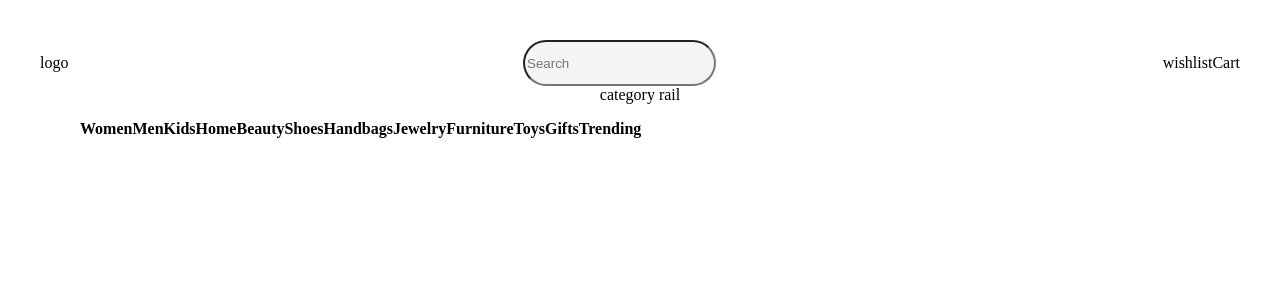
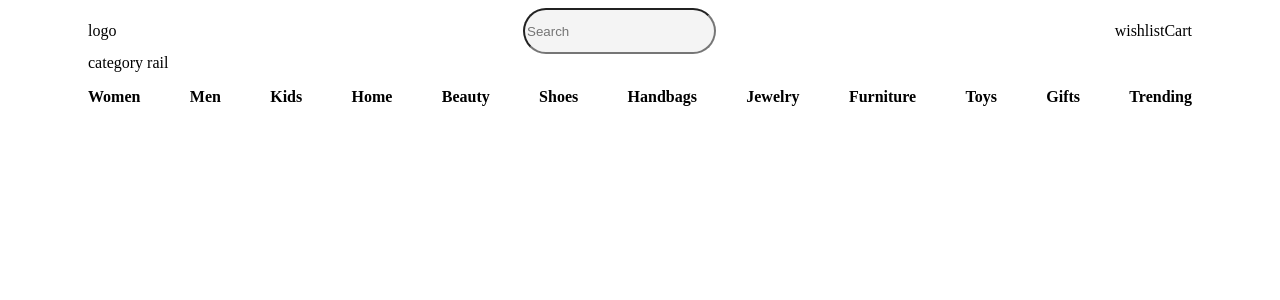
Before and after one commit to Mount-Blanc/MacyClone, a React (Vite) app in the folder MacyClone/: page / in a window 1280 px wide. Shown: the top 300 px of the page. Built offline with nearby package versions, Linux system fonts and the light colour scheme.

Commit message:
added wrapper to header

```diff
--- a/MacyClone/src/App.css
+++ b/MacyClone/src/App.css
@@ -1,45 +1,3 @@
-#root {
-  max-width: 1280px;
-  margin: 0 auto;
-  padding: 2rem;
-  text-align: center;
-}
-
-.logo {
-  height: 6em;
-  padding: 1.5em;
-  will-change: filter;
-  transition: filter 300ms;
-}
-.logo:hover {
-  filter: drop-shadow(0 0 2em #646cffaa);
-}
-.logo.react:hover {
-  filter: drop-shadow(0 0 2em #61dafbaa);
-}
-
-@keyframes logo-spin {
-  from {
-    transform: rotate(0deg);
-  }
-  to {
-    transform: rotate(360deg);
-  }
-}
-
-@media (prefers-reduced-motion: no-preference) {
-  a:nth-of-type(2) .logo {
-    animation: logo-spin infinite 20s linear;
-  }
-}
-
-.card {
-  padding: 2em;
-}
-
-.read-the-docs {
-  color: #888;
-}
 
 .search-bar {
   width:100%;
@@ -56,7 +14,14 @@
  list-style-type: none;
  display: flex;
  font-weight:bold;
+ display: flex;
+ justify-content: space-between;
+ align-items: center;
+ padding: 0;
 }
 .search-container {
   margin:0 auto
 }
+.search-wrapper {
+  padding: 0 80px;
+}
--- a/MacyClone/src/App.jsx
+++ b/MacyClone/src/App.jsx
@@ -6,6 +6,7 @@
   return (
     <>
      <header>
+      <div className='search-wrapper'>
       <section className='search-rail'>logo
       <div className='search-container'>
         <form>
@@ -36,7 +37,7 @@
 
         </ul>
       </section>
-
+</div>
      </header>
     </>
   )
```
